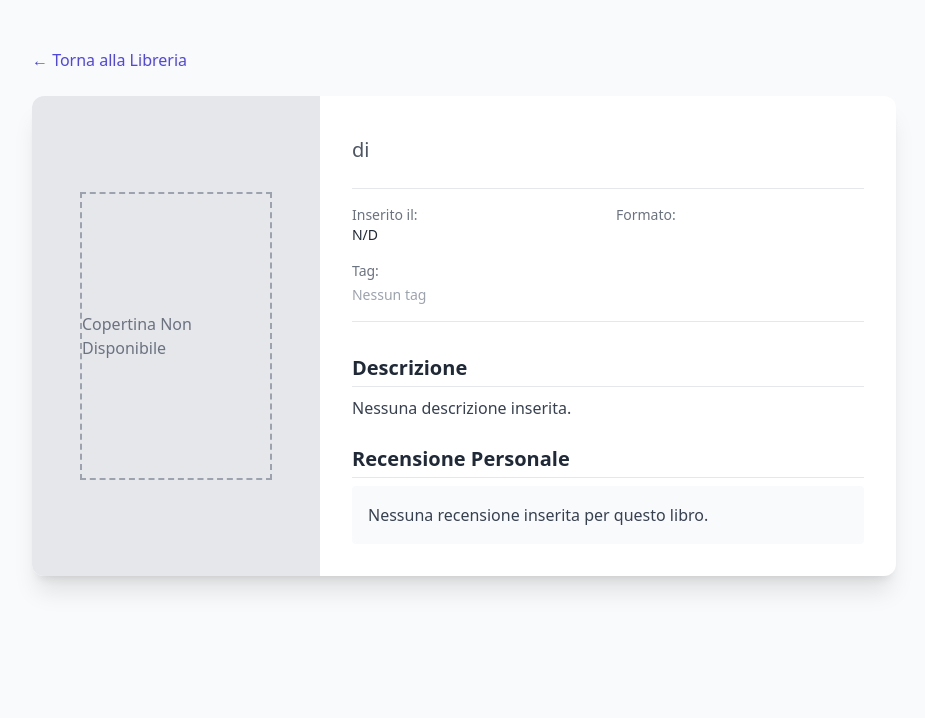
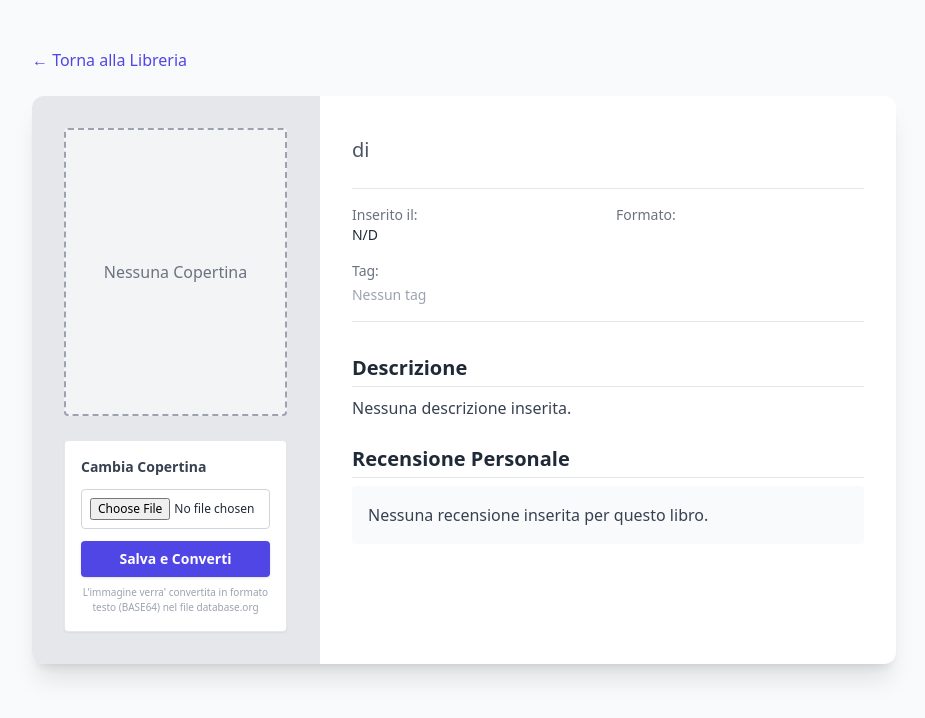
Before and after one commit to pecciolidavide/eBookShelf, a Flask app: template Davide/app/templates/detail.html in a window 1280 px wide. Shown: the top 718 px of the page, without its empty margins (176-1101 px from the left). Run offline with Flask 3, Linux system fonts and the light colour scheme; the template is opened without the code that fills it, so the values that code supplies are empty; some libraries are stand-ins or nearby versions.

Commit message:
Davide - Copertine in BASE64

```diff
--- a/Davide/app/app.py
+++ b/Davide/app/app.py
@@ -1,6 +1,7 @@
-from flask import Flask, render_template, request, abort
+from flask import Flask, render_template, request, abort, redirect, url_for
 import re
 import os
+import base64
 
 app = Flask(__name__)
 
@@ -79,6 +80,70 @@ def parse_org_db(file_path="database.org"):
     books.sort(key=lambda x: x["title"].lower())
     return books
 
+def update_cover_in_db(book_id, file_storage, file_path="database.org"):
+    if not file_storage or file_storage.filename == "":
+        return False
+
+    try:
+        mime_type = file_storage.mimetype
+        # Converte il file caricato in formato stringa BASE 64
+        base64_data = base64.b64encode(file_storage.read()).decode('utf-8')
+        # Crea l'URI dei dati standard per HTML
+        data_uri = f"data:{mime_type};base64,{base64_data}"
+    except Exception:
+        return False
+
+    if not os.path.exists(file_path):
+        return False
+
+    with open(file_path, "r", encoding="utf-8") as f:
+        lines = f.readlines()
+
+    current_index = -1
+    in_target_book = False
+    in_properties = False
+    updated = False
+
+    new_lines = []
+
+    for line in lines:
+        stripped = line.strip()
+
+        # Identifica il libro in base all'ordine di parsing
+        if stripped.startswith("** "):
+            current_index += 1
+            if current_index == book_id:
+                in_target_book = True
+            else:
+                in_target_book = False
+
+        if in_target_book:
+            if stripped == ":PROPERTIES:":
+                in_properties = True
+                new_lines.append(line)
+                continue
+
+            if in_properties:
+                if stripped.startswith(":COVER_PNG:"):
+                    # Sostituisce la riga esistente della copertina
+                    new_lines.append(f":COVER_PNG: {data_uri}\n")
+                    updated = True
+                    continue
+                elif stripped == ":END:":
+                    if not updated:
+                        # Inserisce la voce se non esisteva in precedenza
+                        new_lines.append(f":COVER_PNG: {data_uri}\n")
+                        updated = True
+                    in_properties = False
+
+        new_lines.append(line)
+
+    # Riscrive il database con il dato aggiornato
+    with open(file_path, "w", encoding="utf-8") as f:
+        f.writelines(new_lines)
+
+    return True
+
 @app.route("/")
 def index():
     books = parse_org_db()
@@ -92,5 +157,15 @@ def book_detail(book_id):
         abort(404)
     return render_template("detail.html", book=book)
 
+@app.route("/upload_cover/<int:book_id>", methods=["POST"])
+def upload_cover(book_id):
+    if "cover_image" not in request.files:
+        return redirect(url_for("book_detail", book_id=book_id))
+
+    file_storage = request.files["cover_image"]
+    update_cover_in_db(book_id, file_storage)
+
+    return redirect(url_for("book_detail", book_id=book_id))
+
 if __name__ == "__main__":
     app.run(host="127.0.0.1", port=1234, debug=True)
--- a/Davide/app/templates/detail.html
+++ b/Davide/app/templates/detail.html
@@ -12,14 +12,28 @@
 
         <div class="bg-white rounded-xl shadow-xl overflow-hidden flex flex-col md:flex-row">
             <!-- Colonna Copertina -->
-            <div class="md:w-1/3 bg-gray-200 p-8 flex justify-center items-center">
-                {% if book.cover_png %}
-                <img src="{{ book.cover_png }}" alt="Copertina {{ book.title }}" class="max-w-full h-auto shadow-md rounded">
-                {% else %}
-                <div class="w-48 h-72 border-2 border-dashed border-gray-400 flex items-center justify-center text-gray-500">
-                    Copertina Non Disponibile
+            <div class="md:w-1/3 bg-gray-200 p-8 flex flex-col justify-start items-center border-r">
+                <div class="w-full flex justify-center mb-6">
+                    {% if book.cover_png %}
+                    <img src="{{ book.cover_png }}" alt="Copertina {{ book.title }}" class="max-w-full h-auto shadow-md rounded">
+                    {% else %}
+                    <div class="w-full h-72 border-2 border-dashed border-gray-400 flex items-center justify-center text-gray-500 bg-gray-100 rounded">
+                        Nessuna Copertina
+                    </div>
+                    {% endif %}
                 </div>
-                {% endif %}
+
+                <!-- Form per il caricamento della copertina -->
+                <div class="w-full bg-white p-4 rounded shadow-sm border">
+                    <form action="/upload_cover/{{ book.id }}" method="POST" enctype="multipart/form-data" class="flex flex-col gap-3">
+                        <label class="text-sm font-bold text-gray-700">Cambia Copertina</label>
+                        <input type="file" name="cover_image" accept="image/*" required class="text-xs border border-gray-300 p-2 rounded w-full cursor-pointer focus:outline-none focus:border-indigo-500">
+                        <button type="submit" class="bg-indigo-600 text-white py-2 px-3 rounded shadow hover:bg-indigo-700 transition w-full text-sm font-semibold">
+                            Salva e Converti
+                        </button>
+                    </form>
+                    <p class="text-[10px] text-gray-400 mt-2 text-center">L'immagine verra' convertita in formato testo (BASE64) nel file database.org</p>
+                </div>
             </div>
 
             <!-- Colonna Dettagli -->
```
Also changed, not shown: 1 other file.
